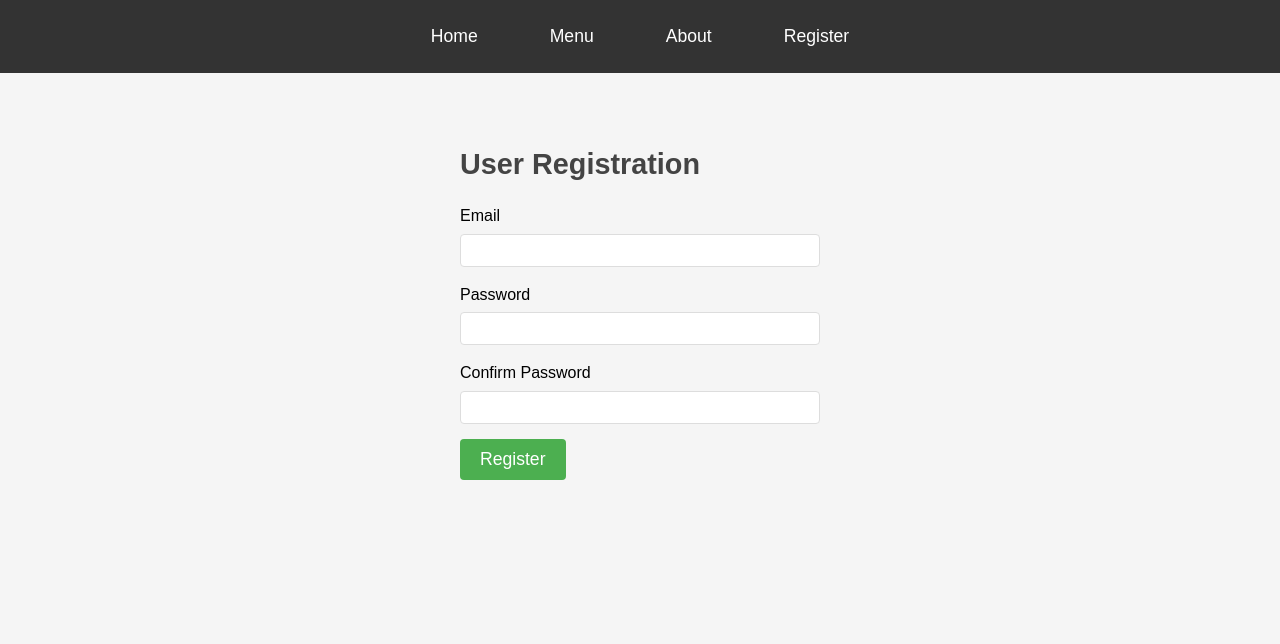
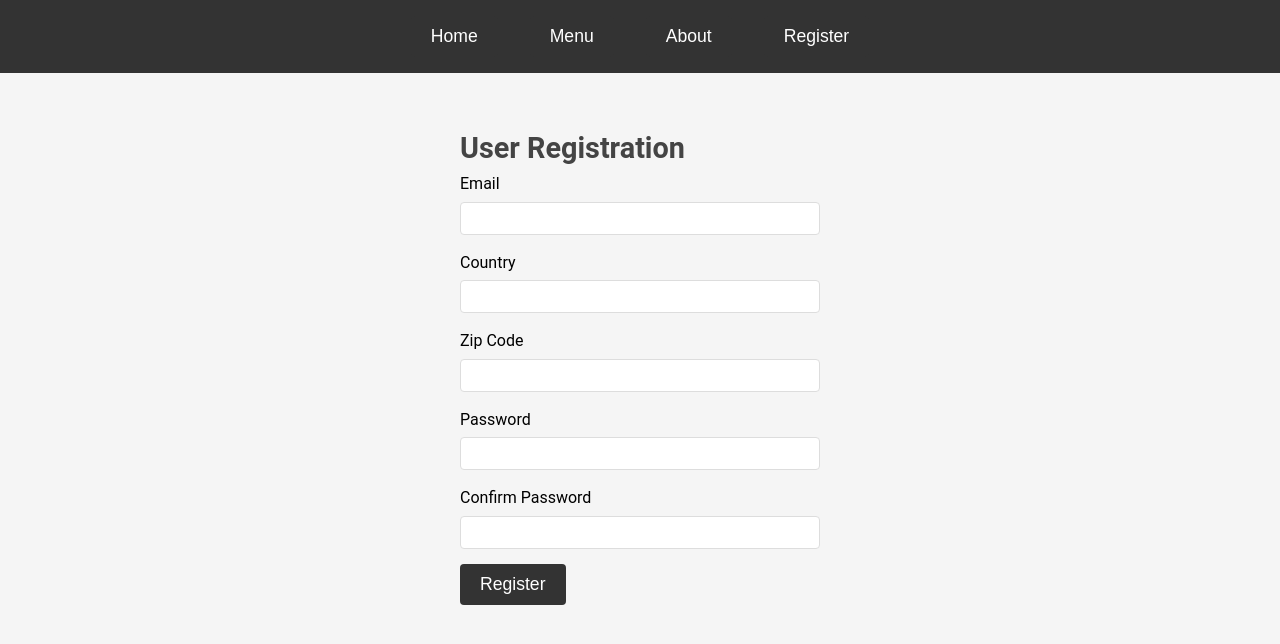
Before and after one commit to thisisshiki/odin-restaurant-page, a website built with webpack: page src/template.html in a window 1280 px wide. Both pictures are taken after a click on the button "Register". Built offline with nearby package versions, Linux system fonts and the light colour scheme.

Commit message:
edit css

```diff
--- a/src/index.js
+++ b/src/index.js
@@ -12,7 +12,6 @@ loadHome();
 const homeBtn = document.querySelector('button:nth-child(1)');
 const menuBtn = document.querySelector('button:nth-child(2)');
 const aboutBtn = document.querySelector('button:nth-child(3)');
-const registerBtn = document.getElementById('register-btn');
 
 // Add event listeners
 homeBtn.addEventListener('click', loadHome);
--- a/src/registration.js
+++ b/src/registration.js
@@ -5,31 +5,35 @@ export function setupRegistration() {
     const content = document.getElementById('content');
 
     const registrationForm = `
-        <div id="registration-container" style="max-width: 400px; margin: 0 auto; padding: 20px;">
+        <div id="registration-container">
             <h2>User Registration</h2>
             <form id="register-form" novalidate>
-                <div class="form-group" style="margin-bottom: 15px;">
-                    <label for="email" style="display: block; margin-bottom: 5px;">Email</label>
-                    <input type="email" id="email" required
-                        style="width: 100%; padding: 8px; border: 1px solid #ddd; border-radius: 4px;">
-                    <span class="error-message" style="color: red; font-size: 12px;"></span>
+                <div class="form-group">
+                    <label for="email">Email</label>
+                    <input type="email" id="email" required>
+                    <span class="error-message"></span>
                 </div>
-                <div class="form-group" style="margin-bottom: 15px;">
-                    <label for="password" style="display: block; margin-bottom: 5px;">Password</label>
-                    <input type="password" id="password" required
-                        style="width: 100%; padding: 8px; border: 1px solid #ddd; border-radius: 4px;">
-                    <span class="error-message" style="color: red; font-size: 12px;"></span>
+                <div class="form-group">
+                    <label for="country">Country</label>
+                    <input type="text" id="country" required>
+                    <span class="error-message"></span>
                 </div>
-                <div class="form-group" style="margin-bottom: 15px;">
-                    <label for="confirm-password" style="display: block; margin-bottom: 5px;">Confirm Password</label>
-                    <input type="password" id="confirm-password" required
-                        style="width: 100%; padding: 8px; border: 1px solid #ddd; border-radius: 4px;">
-                    <span class="error-message" style="color: red; font-size: 12px;"></span>
+                <div class="form-group">
+                    <label for="zipcode">Zip Code</label>
+                    <input type="text" id="zipcode" required>
+                    <span class="error-message"></span>
                 </div>
-                <button type="submit" style="padding: 10px 20px; background-color: #4CAF50;
-                    color: white; border: none; border-radius: 4px; cursor: pointer;">
-                    Register
-                </button>
+                <div class="form-group">
+                    <label for="password">Password</label>
+                    <input type="password" id="password" required>
+                    <span class="error-message"></span>
+                </div>
+                <div class="form-group">
+                    <label for="confirm-password">Confirm Password</label>
+                    <input type="password" id="confirm-password" required>
+                    <span class="error-message"></span>
+                </div>
+                <button type="submit">Register</button>
             </form>
         </div>
     `;
@@ -42,11 +46,15 @@ export function setupRegistration() {
     function setupFormValidation() {
         const form = document.getElementById('register-form');
         const email = document.getElementById('email');
+        const country = document.getElementById('country');
+        const zipcode = document.getElementById('zipcode');
         const password = document.getElementById('password');
         const confirmPassword = document.getElementById('confirm-password');
 
         // Add input validation listeners
         email.addEventListener('blur', () => validateField(email, isValidEmail));
+        country.addEventListener('blur', () => validateField(country, isValidCountry));
+        zipcode.addEventListener('blur', () => validateField(zipcode, isValidZipcode));
         password.addEventListener('blur', () => validateField(password, isValidPassword));
         confirmPassword.addEventListener('blur', () => validateField(confirmPassword, isValidConfirmPassword));
 
@@ -55,10 +63,12 @@ export function setupRegistration() {
 
             // Validate all fields
             const isEmailValid = validateField(email, isValidEmail);
+            const isCountryValid = validateField(country, isValidCountry);
+            const isZipcodeValid = validateField(zipcode, isValidZipcode);
             const isPasswordValid = validateField(password, isValidPassword);
             const isConfirmValid = validateField(confirmPassword, isValidConfirmPassword);
 
-            if (isEmailValid && isPasswordValid && isConfirmValid) {
+            if (isEmailValid && isCountryValid && isZipcodeValid && isPasswordValid && isConfirmValid) {
                 alert('Registration successful!');
                 // Clear form and redirect to home after short delay
                 setTimeout(() => {
@@ -98,6 +108,27 @@ export function setupRegistration() {
         return { valid: true, message: '' };
     }
 
+    function isValidCountry(country) {
+        if (!country) {
+            return { valid: false, message: 'Country is required' };
+        }
+        if (country.length < 2) {
+            return { valid: false, message: 'Country must be at least 2 characters' };
+        }
+        return { valid: true, message: '' };
+    }
+
+    function isValidZipcode(zipcode) {
+        const zipcodeRegex = /^\d{5}(-\d{4})?$/;
+        if (!zipcode) {
+            return { valid: false, message: 'Zip Code is required' };
+        }
+        if (!zipcodeRegex.test(zipcode)) {
+            return { valid: false, message: 'Please enter a valid zip code (e.g., 12345 or 12345-6789)' };
+        }
+        return { valid: true, message: '' };
+    }
+
     function isValidPassword(password) {
         if (!password) {
             return { valid: false, message: 'Password is required' };
--- a/src/styles.css
+++ b/src/styles.css
@@ -6,7 +6,7 @@
 }
 
 body {
-  font-family: "Arial", sans-serif;
+  font-family: "Roboto", sans-serif;
   line-height: 1.6;
   background-color: #f5f5f5;
 }
@@ -53,14 +53,12 @@ button:hover {
 h1 {
   font-size: 2.5rem;
   color: #333;
-  margin-bottom: 1.5rem;
   text-align: center;
 }
 
 h2 {
   font-size: 1.8rem;
   color: #444;
-  margin: 1rem 0;
 }
 
 p {
@@ -71,8 +69,6 @@ p {
 /* Images */
 img {
   display: block;
-  margin: 2rem auto;
-  box-shadow: 0 4px 8px rgba(0, 0, 0, 0.1);
 }
 
 /* Menu items */
@@ -110,19 +106,6 @@ img {
   box-shadow: 0 2px 4px rgba(0, 0, 0, 0.05);
 }
 
-/* Responsive design */
-@media (max-width: 768px) {
-  h1 {
-    font-size: 2rem;
-  }
-
-  nav {
-    flex-direction: column;
-    align-items: center;
-    gap: 1rem;
-  }
-}
-
 /* Carousel */
 .carousel-container {
   position: relative;
@@ -130,7 +113,8 @@ img {
   margin: auto;
   overflow: hidden;
   border-radius: 8px;
-  height: 400px; /* 根据需要调整 */
+  height: 400px;
+  box-shadow: 0 5px 10px rgba(0, 0, 0, 0.05);
 }
 
 .carousel {
@@ -149,7 +133,7 @@ img {
 .slide img {
   width: 100%;
   height: 100%;
-  object-fit: cover; /* 确保图片覆盖整个容器 */
+  object-fit: cover;
   border-radius: 8px;
 }
 
@@ -163,30 +147,30 @@ img {
   padding: 0.5rem;
   cursor: pointer;
   user-select: none;
-  z-index: 10; /* 确保箭头在最前面 */
+  z-index: 10;
 }
 
 .arrow.prev {
-  left: 10px; /* 根据需要调整 */
+  left: 10px;
 }
 
 .arrow.next {
-  right: 10px; /* 根据需要调整 */
+  right: 10px;
 }
 
 .dots {
   position: absolute;
-  bottom: 10px; /* 将导航点定位到轮播图的底部 */
+  bottom: 10px;
   width: 100%;
   display: flex;
   justify-content: center;
   align-items: center;
-  z-index: 10; /* 确保导航点在最前面 */
+  z-index: 10;
 }
 
 .dot {
   display: inline-block;
-  width: 12px; /* 增大点的大小，便于查看 */
+  width: 12px;
   height: 12px;
   margin: 0 5px;
   background-color: #bbb;
@@ -225,7 +209,49 @@ img {
 button {
   padding: 10px 20px;
   color: white;
+  background-color: #333;
   border: none;
   border-radius: 4px;
   cursor: pointer;
 }
+
+/* Registration form */
+#registration-container {
+  max-width: 400px;
+  margin: 0 auto;
+  padding: 20px;
+}
+
+.form-group {
+  margin-bottom: 15px;
+}
+
+.form-group label {
+  display: block;
+  margin-bottom: 5px;
+}
+
+.form-group input {
+  width: 100%;
+  padding: 8px;
+  border: 1px solid #ddd;
+  border-radius: 4px;
+}
+
+.error-message {
+  color: red;
+  font-size: 12px;
+}
+
+/* Responsive design */
+@media (max-width: 768px) {
+  h1 {
+    font-size: 2rem;
+  }
+
+  nav {
+    flex-direction: column;
+    align-items: center;
+    gap: 1rem;
+  }
+}
```
Also changed, not shown: src/template.html (+1 -4 lines), README.md.
